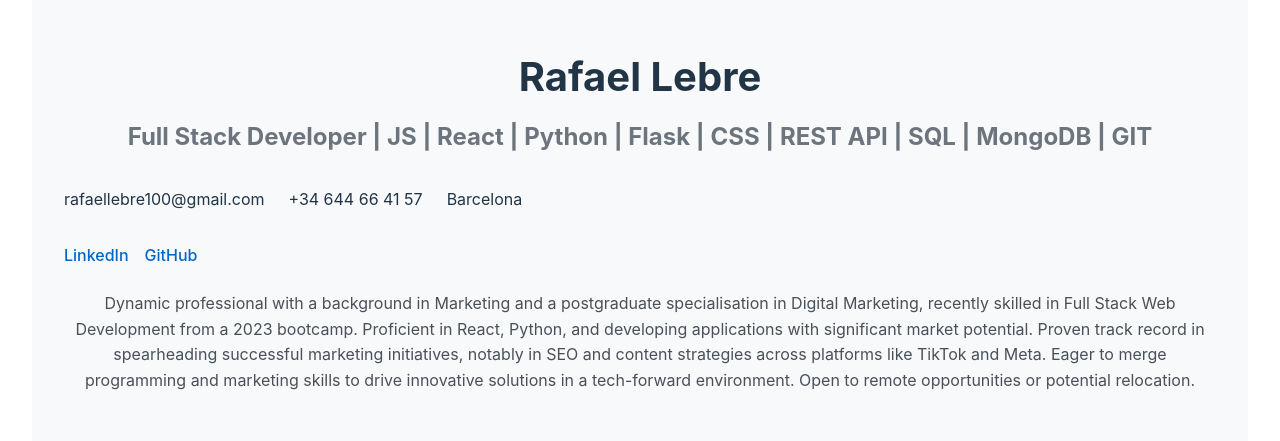
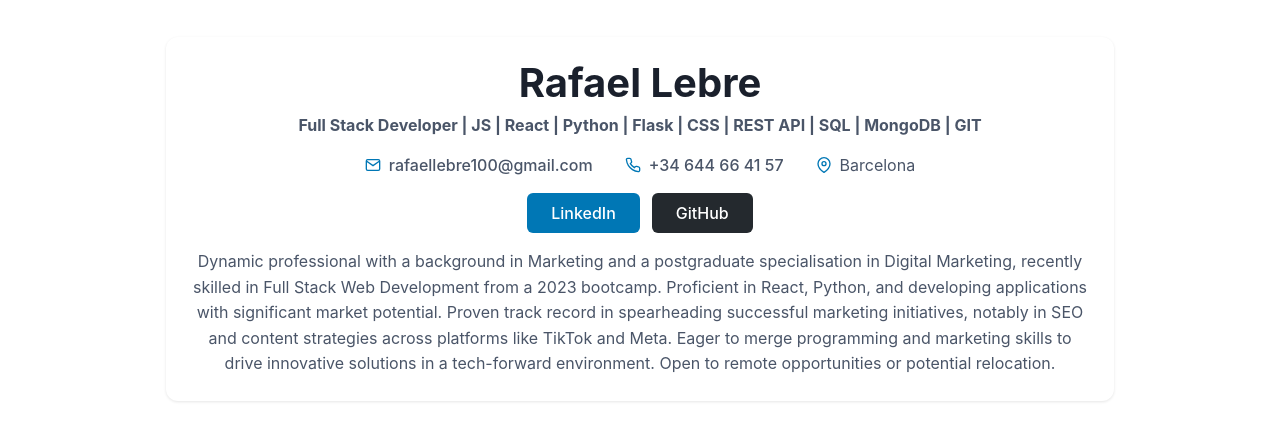
Before and after one commit to rafalebre/interactive-cv, a React (Vite) app: page / in a window 1280 px wide. Shown: the part 181-622 px from the top of the page. Built offline with nearby package versions, Linux system fonts and the light colour scheme.

Commit message:
Header design enhanced

```diff
--- a/src/components/Header/Header.css
+++ b/src/components/Header/Header.css
@@ -1,44 +1,70 @@
 .header {
-    padding: 2rem;
-    background-color: #f8f9fa;
+    padding: 1.5rem;
+    background: #ffffff;
+    border-radius: 12px;
+    box-shadow: 0 1px 3px rgba(0, 0, 0, 0.1);
    }
 
-  .personal-info {
-    margin-bottom: 1.5rem;
+   .name {
+    font-size: 2.5rem;
+    color: #1a202c;
+    margin: 0;
+    text-align: center;
    }
 
-  .personal-info h1 {
-    font-size: 2.5rem;
-    margin-bottom: 0.5rem;
+   .position {
+    font-size: 1rem;
+    color: #4a5568;
+    margin: 0.5rem 0;
+    text-align: center;
    }
 
-  .personal-info h2 {
-    font-size: 1.5rem;
-    color: #6c757d;
-    margin-bottom: 1rem;
+   .contact-container {
+    display: flex;
+    justify-content: center;
+    gap: 2rem;
+    margin: 1rem 0;
    }
 
-  .contact-info {
+   .contact-item {
     display: flex;
-    gap: 1.5rem;
-    margin-bottom: 1rem;
+    align-items: center;
+    gap: 0.5rem;
+    color: #4a5568;
    }
 
-  .links {
-    display: flex;
-    gap: 1rem;
+   .icon {
+    width: 16px;
+    height: 16px;
+    color: #0077b5;
    }
 
-  .links a {
-    color: #0066cc;
-    text-decoration: none;
+   .social-links {
+    display: flex;
+    gap: 0.75rem;
+    justify-content: center;
+    margin: 1rem 0;
    }
 
-  .links a:hover {
-    text-decoration: underline;
+   .social-link {
+    padding: 0.5rem 1.5rem;
+    border-radius: 6px;
+    text-decoration: none;
+    color: white;
+   }
+
+   .linkedin {
+    background-color: #0077b5;
+   }
+
+   .github {
+    background-color: #24292e;
    }
 
    .summary {
+    color: #4a5568;
     line-height: 1.6;
-    color: #495057;
+    text-align: center;
+    margin: 1rem auto 0;
+    max-width: 900px;
    }
--- a/src/components/Header/Header.tsx
+++ b/src/components/Header/Header.tsx
@@ -1,24 +1,48 @@
-import "./Header.css";
+import './Header.css';
 import { cvData } from '../../data/cvData';
 
-const Header: React.FC = () => {
+const Header = () => {
   const { personalInfo, summary } = cvData;
 
   return (
     <header className="header">
-      <div className="personal-info">
-        <h1>{personalInfo.name}</h1>
-        <h2>{personalInfo.title}</h2>
-        <div className="contact-info">
-          <p>{personalInfo.email}</p>
-          <p>{personalInfo.phone}</p>
-          <p>{personalInfo.location}</p>
-        </div>
-        <div className="links">
-          <a href={personalInfo.links.linkedin} target="_blank" rel="noopener noreferrer">LinkedIn</a>
-          <a href={personalInfo.links.github} target="_blank" rel="noopener noreferrer">GitHub</a>
+      <h1 className="name">{personalInfo.name}</h1>
+      <h2 className="position">{personalInfo.title}</h2>
+
+      <div className="contact-container">
+        <a href={`mailto:${personalInfo.email}`} className="contact-item">
+          <svg className="icon" viewBox="0 0 24 24" fill="none" stroke="currentColor" strokeWidth="2">
+            <rect x="2" y="4" width="20" height="16" rx="2"/>
+            <path d="M22,6L12,13L2,6"/>
+          </svg>
+          {personalInfo.email}
+        </a>
+
+        <a href={`tel:${personalInfo.phone}`} className="contact-item">
+          <svg className="icon" viewBox="0 0 24 24" fill="none" stroke="currentColor" strokeWidth="2">
+            <path d="M22 16.92v3a2 2 0 0 1-2.18 2 19.79 19.79 0 0 1-8.63-3.07 19.5 19.5 0 0 1-6-6 19.79 19.79 0 0 1-3.07-8.67A2 2 0 0 1 4.11 2h3a2 2 0 0 1 2 1.72c.127.96.361 1.903.7 2.81a2 2 0 0 1-.45 2.11L8.09 9.91a16 16 0 0 0 6 6l1.27-1.27a2 2 0 0 1 2.11-.45c.907.339 1.85.573 2.81.7A2 2 0 0 1 22 16.92z"/>
+          </svg>
+          {personalInfo.phone}
+        </a>
+
+        <div className="contact-item">
+          <svg className="icon" viewBox="0 0 24 24" fill="none" stroke="currentColor" strokeWidth="2">
+            <path d="M21 10c0 7-9 13-9 13s-9-6-9-13a9 9 0 0 1 18 0z"/>
+            <circle cx="12" cy="10" r="3"/>
+          </svg>
+          {personalInfo.location}
         </div>
       </div>
+
+      <div className="social-links">
+        <a href={personalInfo.links.linkedin} target="_blank" rel="noopener noreferrer" className="social-link linkedin">
+          LinkedIn
+        </a>
+        <a href={personalInfo.links.github} target="_blank" rel="noopener noreferrer" className="social-link github">
+          GitHub
+        </a>
+      </div>
+
       <p className="summary">{summary}</p>
     </header>
   );
--- a/src/data/cvData.ts
+++ b/src/data/cvData.ts
@@ -8,8 +8,8 @@ export const cvData: CVData = {
     phone: "+34 644 66 41 57",
     location: "Barcelona",
     links: {
-      linkedin: "www.linkedin.com/in/rafael-s-lebre",
-      github: "github.com/rafalebre"
+      linkedin: "https://www.linkedin.com/in/rafael-s-lebre",
+      github: "https://github.com/rafalebre"
     }
   },
   summary: "Dynamic professional with a background in Marketing and a postgraduate specialisation in Digital Marketing, recently skilled in Full Stack Web Development from a 2023 bootcamp. Proficient in React, Python, and developing applications with significant market potential. Proven track record in spearheading successful marketing initiatives, notably in SEO and content strategies across platforms like TikTok and Meta. Eager to merge programming and marketing skills to drive innovative solutions in a tech-forward environment. Open to remote opportunities or potential relocation.",
```
Lines whose indentation alone changed are shown as unchanged.
